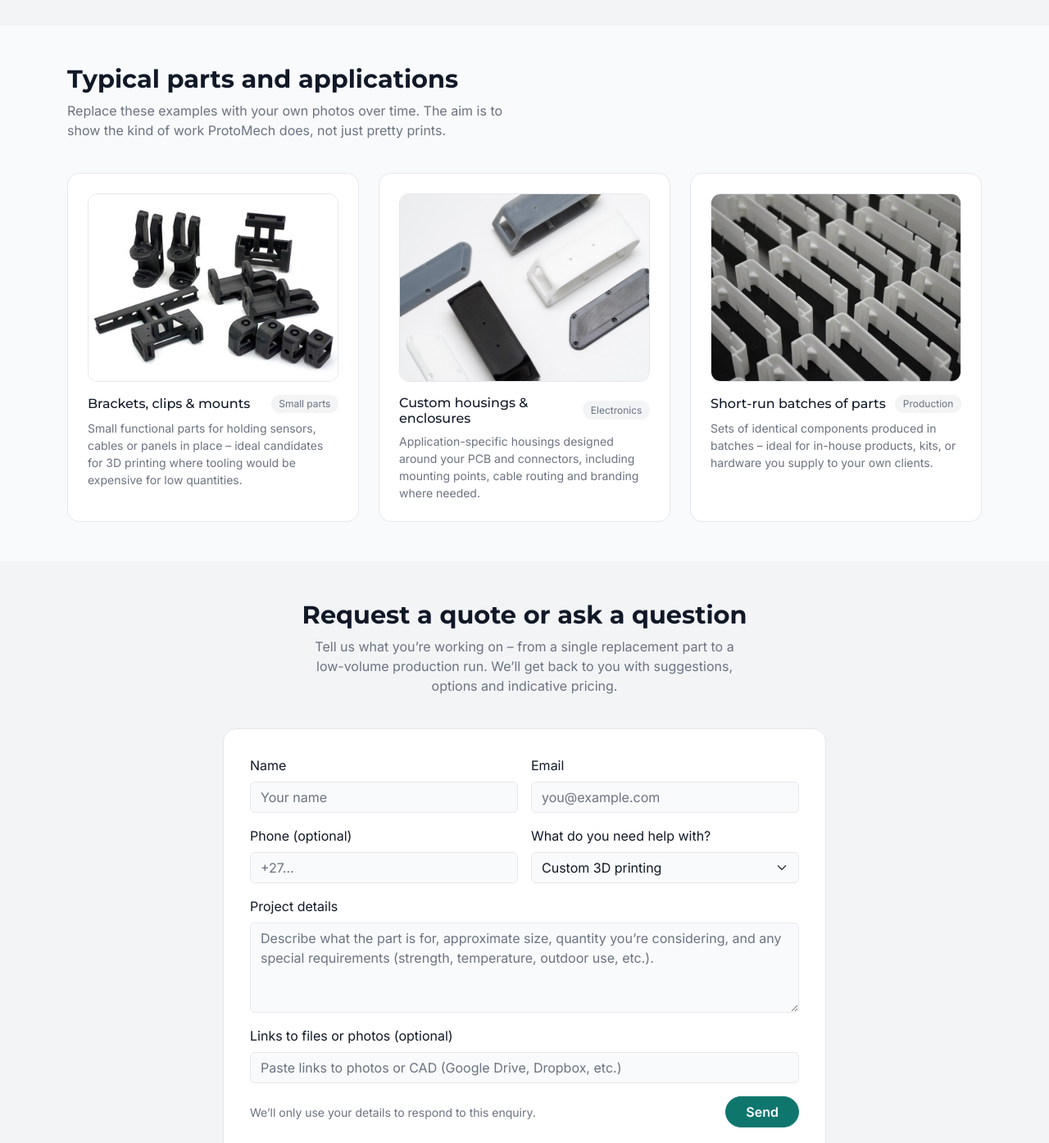
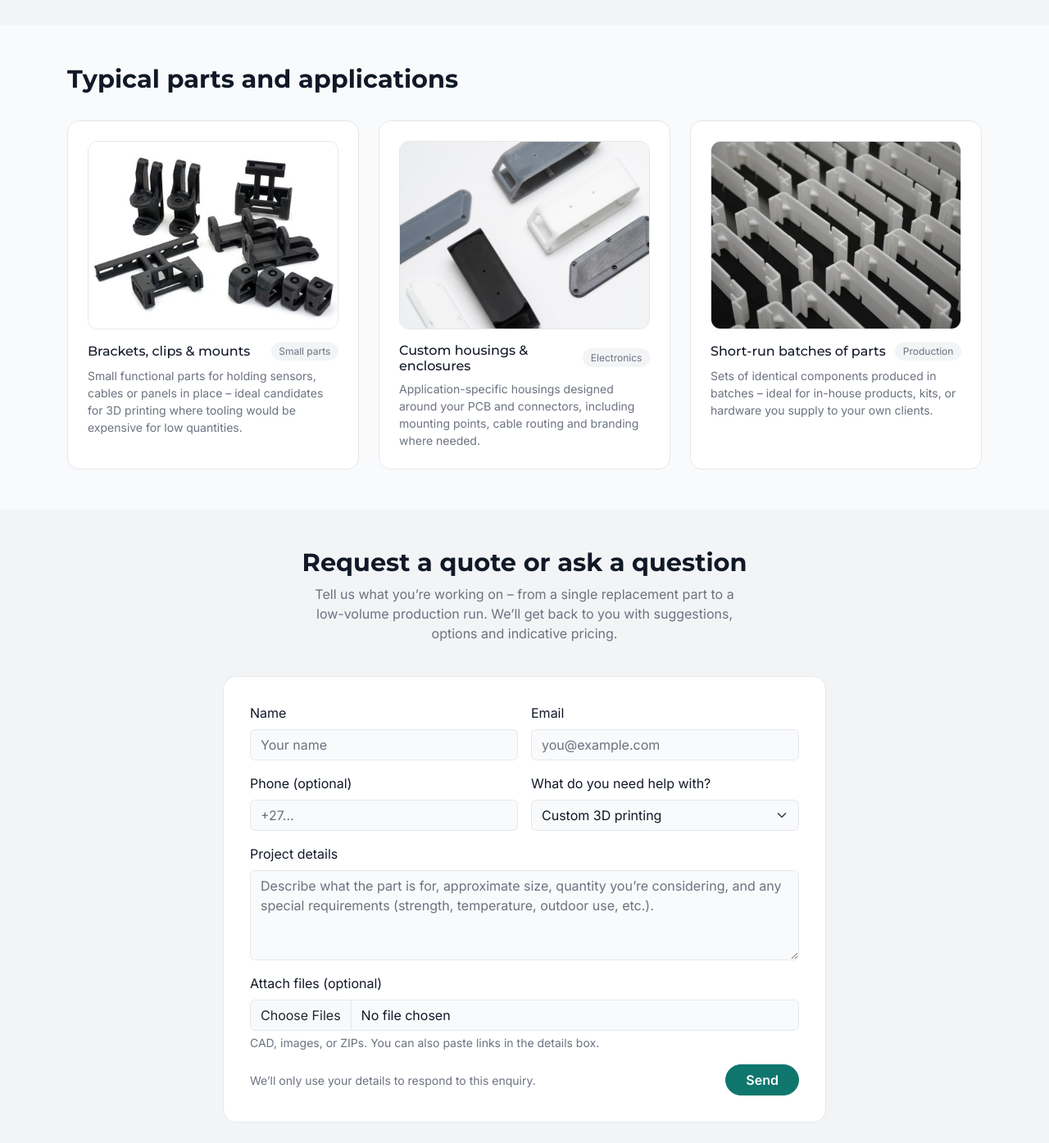
Before and after one commit to jansevanrensburgjacques/ProtoMechSystems-Website, a plain HTML site: page index.html in a window 1280 px wide. Shown: the part 2360-3755 px from the top of the page at 82% size. Drawn offline with nearby package versions, Linux system fonts and the light colour scheme.

Commit message:
Removed placeholder comment

```diff
--- a/index.html
+++ b/index.html
@@ -387,7 +387,8 @@
         <div class="col-lg-7">
           <h2 class="section-title mb-2">Services</h2>
           <p class="section-subtitle">
-            From early prototypes to small production batches, ProtoMech Engineering combines CAD design and 3D printing to deliver
+            From early prototypes to small production batches, ProtoMech Engineering combines CAD design and 3D printing
+            to deliver
             practical, install-ready parts.
           </p>
         </div>
@@ -596,11 +597,6 @@
       <div class="row justify-content-between align-items-end mb-4">
         <div class="col-lg-7">
           <h2 class="section-title mb-2">Typical parts and applications</h2>
-          <p class="section-subtitle">
-            Replace these examples with your own photos over time. The aim is to show the kind of work ProtoMech does,
-            not
-            just pretty prints.
-          </p>
         </div>
       </div>
 
@@ -667,7 +663,7 @@
       <div class="row justify-content-center">
         <div class="col-lg-8">
           <div class="contact-wrapper">
-            <form action="https://formsubmit.co/info.protomech@gmail.com" method="POST">
+            <form action="https://formsubmit.co/info.protomech@gmail.com" method="POST" enctype="multipart/form-data">
               <!-- FormSubmit options -->
               <input type="hidden" name="_captcha" value="false">
               <input type="hidden" name="_subject" value="New enquiry from ProtoMech Engineering website">
@@ -704,9 +700,11 @@
                     required></textarea>
                 </div>
                 <div class="col-12">
-                  <label for="files" class="form-label">Links to files or photos (optional)</label>
-                  <input type="text" id="files" name="files" class="form-control"
-                    placeholder="Paste links to photos or CAD (Google Drive, Dropbox, etc.)" />
+                  <label for="files" class="form-label">Attach files (optional)</label>
+                  <input type="file" id="files" name="attachments" class="form-control"
+                    accept=".step,.stp,.iges,.igs,.stl,.obj,.pdf,.png,.jpg,.jpeg,.zip" multiple />
+                  <small class="text-muted d-block mt-1">CAD, images, or ZIPs. You can also paste links in the details
+                    box.</small>
                 </div>
                 <div class="col-12 d-flex justify-content-between flex-wrap gap-2 align-items-center">
                   <small class="text-muted">
```
